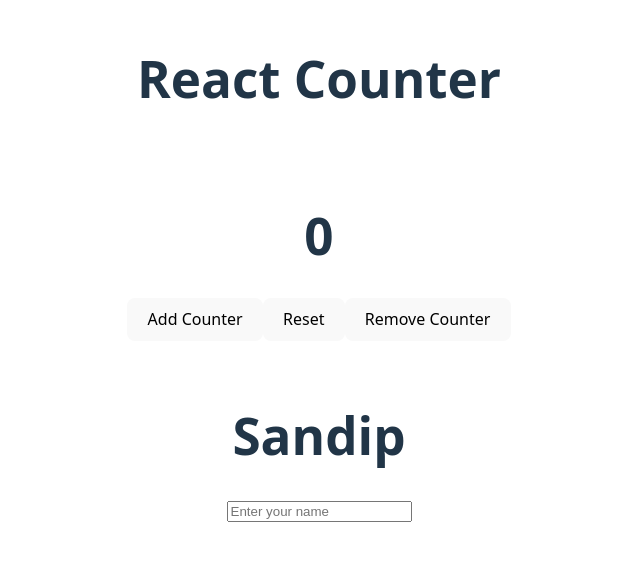
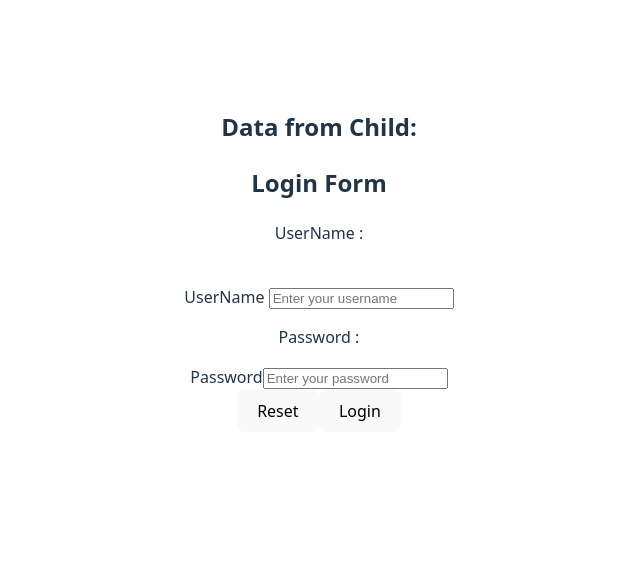
Before and after one commit to gawali9405/ts-projects, a React (Vite) app: page / in a window 1280 px wide. Shown: the part 131-692 px from the top of the page, without its empty margins (321-961 px from the left). Built offline with nearby package versions, Linux system fonts and the light colour scheme.

Commit message:
reverse prop drelling

```diff
--- a/src/App.tsx
+++ b/src/App.tsx
@@ -1,44 +1,16 @@
 import { useState } from "react";
 import "./App.css";
+import Login from "./Login";
 
 function App() {
-  const [count, setCount] = useState(0);
-  const [name, setName] = useState("Sandip");
-
-  const handleAddChange = () => {
-    if (count === 100) {
-      alert("The value cannot go beyond 100");
-      return;
-    }
-    setCount((count) => count + 20);
-  };
-
-  const handleRemoveChange = () => {
-    if (count === 0) {
-      alert("The value cannot go below 0");
-      return;
-    }
-    setCount((count) => count - 20);
-  };
-
-  const handleReset =()=>{
-    setCount(0)
-  }
+  const [dataFromChild, setDataFromChild] = useState("");
 
   return (
     <>
-      <h1>React Counter</h1>
-      <div className="card">
-        <h1>{count}</h1>
-        <button onClick={handleAddChange}>Add Counter</button>
-        <button onClick={handleReset}>Reset</button>
-        <button onClick={handleRemoveChange}>Remove Counter</button>
-      </div>
-      <h1>{name}</h1>
-      <input
-        type="text"
-        placeholder="Enter your name"
-        onChange={(e) => setName(e.target.value)}
+      <h2>Data from Child: {dataFromChild}</h2>
+      <Login
+        productTypeValue={dataFromChild}
+        onProductTypeChange={setDataFromChild}
       />
     </>
   );
--- /dev/null
+++ b/src/Login.tsx
@@ -0,0 +1,70 @@
+import { useState } from "react";
+
+type Props = {
+  productTypeValue?: string;
+  onProductTypeChange?: (newType: string) => void;
+};
+
+function Login({ productTypeValue, onProductTypeChange }: Props) {
+  const [data, setData] = useState({
+    userName: "",
+    password: "",
+  });
+  const [show, setShow] = useState("");
+
+  const handleChange = (e: React.ChangeEvent<HTMLInputElement>) => {
+    setData((prev) => ({
+      ...prev,
+      [e.target.name]: e.target.value,
+    }));
+  };
+
+  const handleLogin = () => {
+    setShow(JSON.stringify(data));
+    if (onProductTypeChange) {
+      onProductTypeChange(JSON.stringify(data));
+    }
+  };
+
+  const handleReset = () => {
+    setData({
+      userName: "",
+      password: "",
+    });
+    setShow("");
+    if (onProductTypeChange) {
+      onProductTypeChange("");
+    }
+  };
+
+  return (
+    <div>
+      <h2>Login Form</h2>
+      <p>UserName : {data.userName}</p> <br />
+      <label htmlFor="userName">UserName </label>
+      <input
+        type="text"
+        placeholder="Enter your username"
+        name="userName"
+        value={data.userName}
+        onChange={handleChange}
+      />
+      <br />
+      <p>Password : {data.password}</p>
+      <label htmlFor="password">Password</label>
+      <input
+        type="password"
+        placeholder="Enter your password"
+        name="password"
+        value={data.password}
+        onChange={handleChange}
+      />
+      <br />
+      <button onClick={handleReset}>Reset</button>
+      <button onClick={handleLogin}>Login</button>
+      <p>{show}</p>
+    </div>
+  );
+}
+
+export default Login;
```
Also changed, not shown: src/Register.tsx (added, +65 -0 lines).
